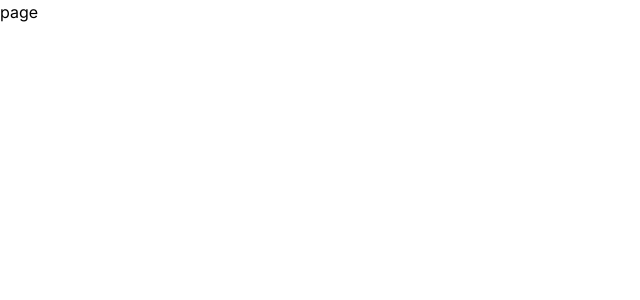
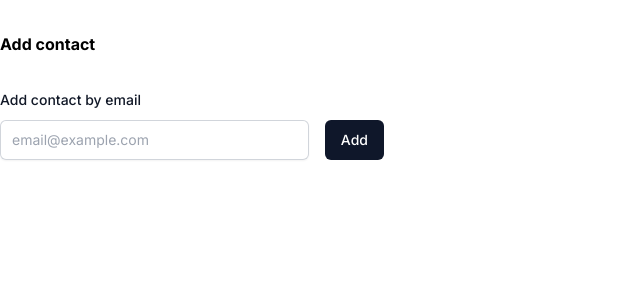
Before and after one commit to boris-chb/realtime-redis-chat-app, a Next.js app: page /dashboard/add-contact in a window 1280 px wide. Shown: the top 300 px of the page, without its empty margins (0-640 px from the left). Built offline with nearby package versions, Linux system fonts and the light colour scheme.

Commit message:
AddContact component + validation using zod

```diff
--- a/src/app/(dashboard)/dashboard/add-contact/page.tsx
+++ b/src/app/(dashboard)/dashboard/add-contact/page.tsx
@@ -1,9 +1,15 @@
+import AddContactButton from '@/components/AddContactButton';
 import { FC } from 'react';
 
 interface pageProps {}
 
 const page: FC<pageProps> = ({}) => {
-  return <div>page</div>;
+  return (
+    <main className='pt-8'>
+      <h1 className='mb-8 font-bold text-5x1'>Add contact</h1>
+      <AddContactButton />
+    </main>
+  );
 };
 
 export default page;
--- /dev/null
+++ b/src/components/AddContactButton.tsx
@@ -0,0 +1,86 @@
+'use client';
+
+import { FC, useState } from 'react';
+import Button from './UI/Button';
+import { addContactValidator } from '@/lib/validation/add-contact';
+import axios, { AxiosError } from 'axios';
+import { z } from 'zod';
+import { useForm } from 'react-hook-form';
+import { zodResolver } from '@hookform/resolvers/zod';
+
+interface AddContactButtonProps {}
+
+type FormData = z.infer<typeof addContactValidator>;
+
+const AddContactButton: FC<AddContactButtonProps> = ({}) => {
+  const [contactAddedSuccess, setContactAddedSuccess] =
+    useState<boolean>(false);
+
+  const {
+    register,
+    handleSubmit,
+    setError,
+    formState: { errors },
+  } = useForm<FormData>({
+    resolver: zodResolver(addContactValidator),
+  });
+
+  const addContact = async (email: string) => {
+    try {
+      const validatedEmail = addContactValidator.parse({
+        email,
+      });
+
+      // TODO
+      // await axios.post('/api/contacts/add', {
+      //   email: validatedEmail,
+      // });
+
+      setContactAddedSuccess(true);
+    } catch (error) {
+      if (error instanceof z.ZodError) {
+        setError('email', { message: error.message });
+        return;
+      }
+
+      if (error instanceof AxiosError) {
+        setError('email', { message: error.response?.data });
+        return;
+      }
+
+      setError('email', { message: 'Something went wrong' });
+    }
+  };
+
+  const onSubmit = (data: FormData) => {
+    addContact(data.email);
+  };
+
+  return (
+    <form onSubmit={handleSubmit(onSubmit)} className='max-w-sm'>
+      <label
+        htmlFor='email'
+        className='block text-sm font-medium leading-6 text-gray-900'
+      >
+        Add contact by email
+      </label>
+      <div className='flex gap-4 mt-2'>
+        <input
+          {...register('email')}
+          type='text'
+          className='block w-full rounded-md border-0 py-1.5 text-gray-900 shadow-sm ring-1 ring-inset ring-gray-300 placeholder:text-gray-400 focus:ring-2 focus:ring-inset focus:ring-indigo-600 sm:text-sm sm:leading-6 '
+          placeholder='email@example.com'
+        />
+        <Button>Add</Button>
+      </div>
+      {/* <p className='mt-1 text-sm text-red-600'>{errors.email?.message}</p> */}
+      {!!contactAddedSuccess ? (
+        <p className='mt-1 text-sm text-green-600'>Request sent.</p>
+      ) : (
+        <p className='mt-1 text-sm text-red-600'>{errors.email?.message}</p>
+      )}
+    </form>
+  );
+};
+
+export default AddContactButton;
--- /dev/null
+++ b/src/lib/validation/add-contact.ts
@@ -0,0 +1,5 @@
+import { z } from 'zod';
+
+export const addContactValidator = z.object({
+  email: z.string().email(),
+});
--- a/tailwind.config.js
+++ b/tailwind.config.js
@@ -14,5 +14,5 @@ module.exports = {
       },
     },
   },
-  plugins: [],
-}
+  plugins: [require('@tailwindcss/forms')],
+};
```
Also changed, not shown: package.json (+6 -1 lines), 1 other file (tests, documents, lock files or other folders).
